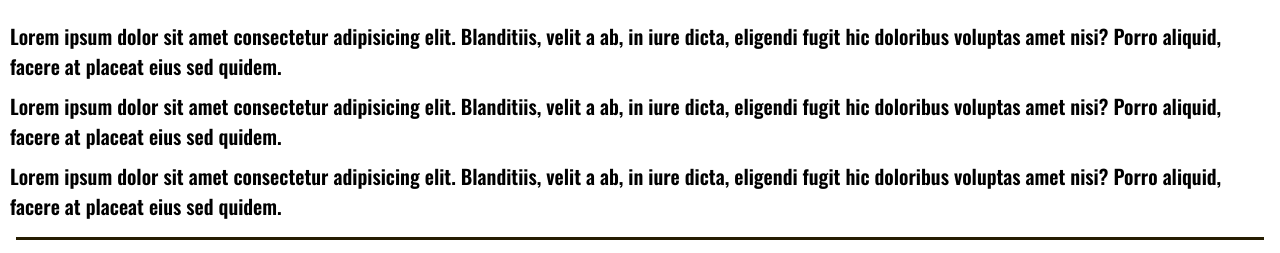
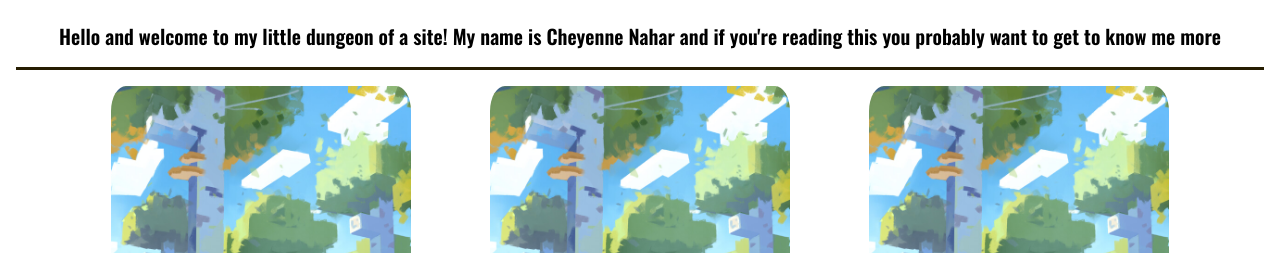
Before and after one commit to sevenccn/sevensdungeon, a plain HTML site: page index.html in a window 1280 px wide. Shown: the part 297-550 px from the top of the page. Drawn offline with nearby package versions, Linux system fonts and the light colour scheme.

Commit message:
Add files via upload

```diff
--- a/index.html
+++ b/index.html
@@ -18,10 +18,7 @@
 
         <h2>Welcome to my home!</h2>
 
-        <p>Lorem ipsum dolor sit amet consectetur adipisicing elit. Blanditiis, velit a ab, in iure dicta, eligendi fugit hic doloribus voluptas amet nisi? Porro aliquid, facere at placeat eius sed quidem.</p>
-
-        <p>Lorem ipsum dolor sit amet consectetur adipisicing elit. Blanditiis, velit a ab, in iure dicta, eligendi fugit hic doloribus voluptas amet nisi? Porro aliquid, facere at placeat eius sed quidem.</p>
-        <p>Lorem ipsum dolor sit amet consectetur adipisicing elit. Blanditiis, velit a ab, in iure dicta, eligendi fugit hic doloribus voluptas amet nisi? Porro aliquid, facere at placeat eius sed quidem.</p>
+        <p>Hello and welcome to my little dungeon of a site! My name is Cheyenne Nahar and if you're reading this you probably want to get to know me more </p>
 
         <nav>
             <a href="hobby.html">My hobbies</a>
```
Also changed, not shown: cv.html (+1 -1 lines), college card.jpg (added).
